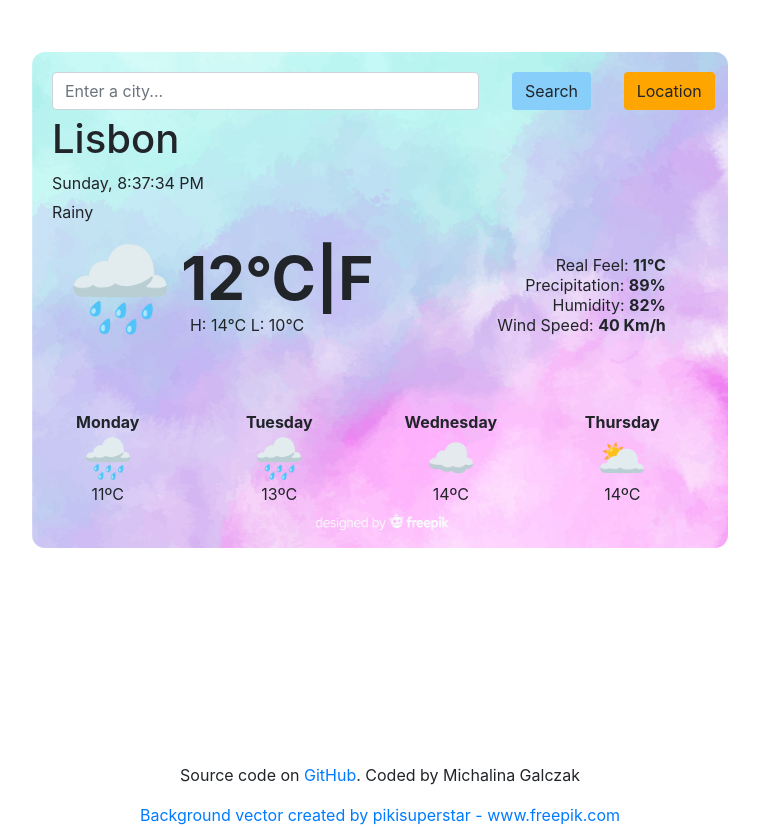
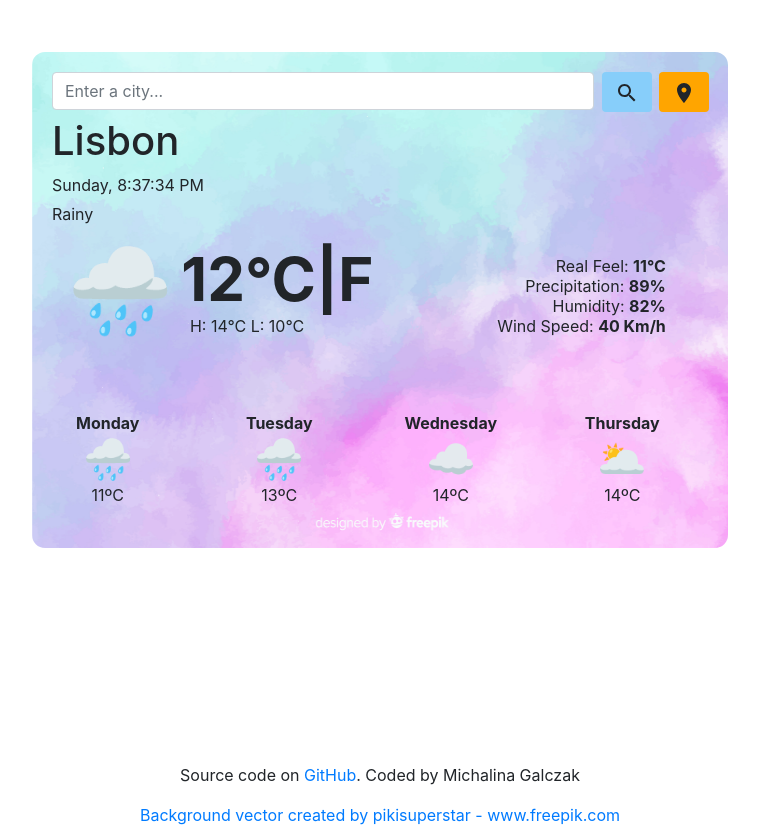
Before and after one commit to michalina-galczak/weather-app-react, a React (Create React App) app: page / in a window 1280 px wide. Shown: the whole page, without its empty margins (260-1019 px from the left). Built offline with nearby package versions, Linux system fonts and the light colour scheme.

Commit message:
Added material icons. Change buttons style

```diff
--- a/package.json
+++ b/package.json
@@ -3,6 +3,7 @@
   "version": "0.1.0",
   "private": true,
   "dependencies": {
+    "@material-ui/icons": "^4.11.2",
     "@testing-library/jest-dom": "^5.11.9",
     "@testing-library/react": "^11.2.5",
     "@testing-library/user-event": "^12.6.3",
--- a/src/Weather.css
+++ b/src/Weather.css
@@ -14,12 +14,28 @@ form {
     padding: 20px;
 }
 
+.Weather-search {
+    margin-right: -22px;
+}
+
 .Weather-btn-search {
+    border: 1px solid lightskyblue;
     background-color: lightskyblue !important;
 }
 
+.Weather-btn-search:hover {
+    border: 1px solid lightskyblue;
+    background-color: lightcyan !important;
+}
+
 .Weather-btn-location {
+    border: 1px solid orange;
     background-color: orange !important;
+}
+
+.Weather-btn-location:hover {
+    border: 1px solid orange;
+    background-color: rgb(255, 225, 211) !important;
 }
 
 .Weather-location {
--- a/src/Weather.js
+++ b/src/Weather.js
@@ -3,6 +3,8 @@ import "./Weather.css";
 import Location from "./Location.js";
 import Info from "./Info.js";
 import Forecast from "./Forecast.js";
+import SearchIcon from '@material-ui/icons/Search';
+import LocationOnIcon from '@material-ui/icons/LocationOn';
 
 export default function Weather() {
     return (
@@ -10,14 +12,18 @@ export default function Weather() {
             <div className="row">
                 <form>
                     <div className="row">
-                        <div className="col-8">
+                        <div className="col-10 Weather-search">
                             <input type="Search" placeholder="Enter a city..." className="form-control" />
                         </div>
-                        <div className="col-2">
-                            <input type="Submit" className="btn Weather-btn-search" value="Search" />
+                        <div className="col-1">
+                            <button type="Submit" className="btn Weather-btn-search" value="Search">
+                                <SearchIcon />
+                            </button>
                         </div>
-                        <div className="col-2">
-                            <input type="Submit" className="btn Weather-btn-location" value="Location" />
+                        <div className="col-1">
+                            <button type="Submit" className="btn Weather-btn-location" value="Location">
+                                <LocationOnIcon />
+                            </button>
                         </div>
                     </div>
                     <div className="row Weather-location">
```
Also changed, not shown: 1 other file (tests, documents, lock files or other folders).
